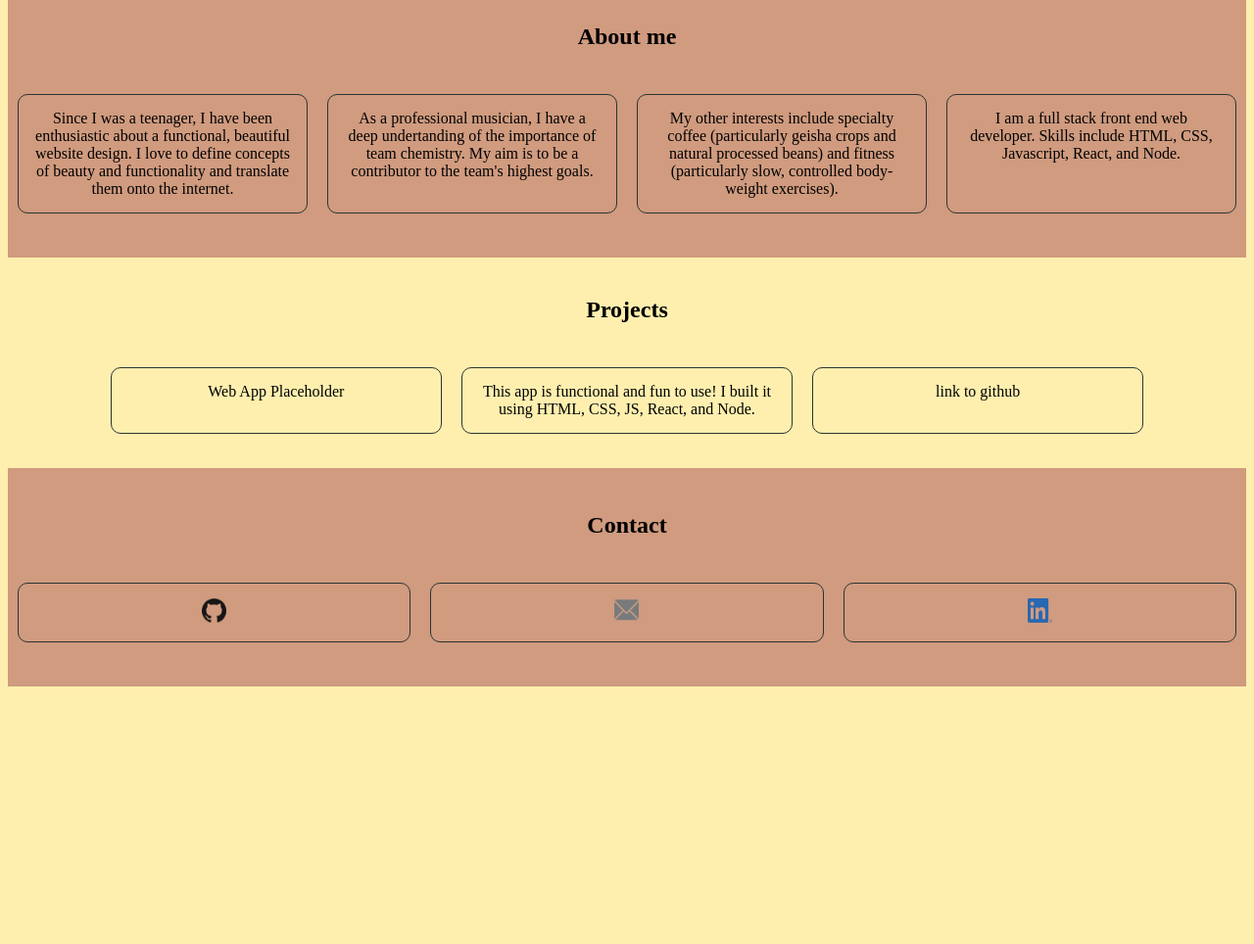
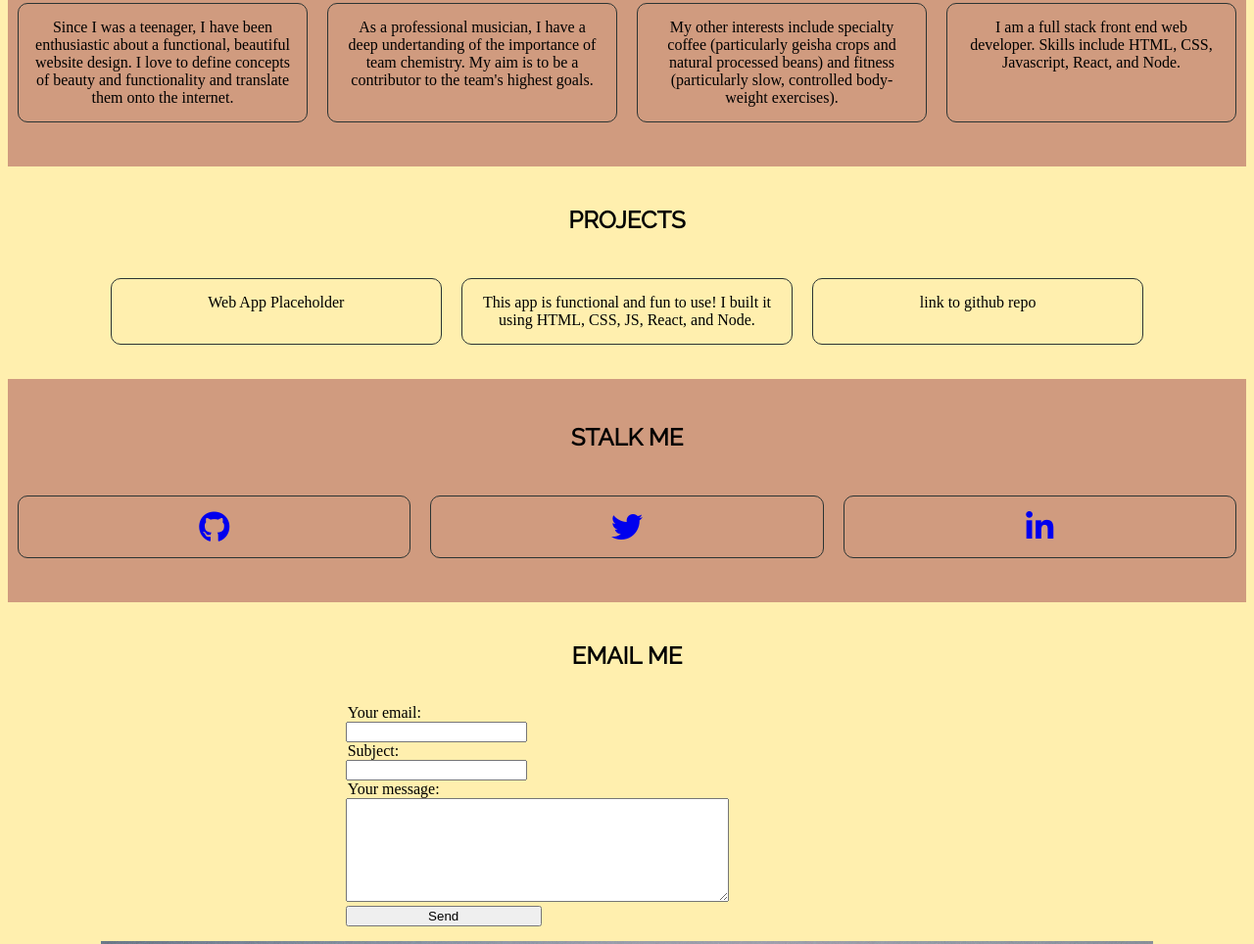
Before and after one commit to jonathanbutler7/html-portfolio, a plain HTML site: page index.html in a window 1280 px wide. Shown: the part 1119-2083 px from the top of the page at 98% size. Before the commit the page ends 1845 px from the top, so only its background shows below. Drawn offline with Linux system fonts and the light colour scheme.

Commit message:
Add existing file

```diff
--- a/index.html
+++ b/index.html
@@ -6,6 +6,8 @@
     <script src="script.js"></script>
     <meta name="viewport" content="width=device-width, initial-scale=1.0">
     <title>Jonathan Butler, web developer</title>
+    <script src="https://kit.fontawesome.com/9ac9818a9c.js" crossorigin="anonymous"></script>
+    <link href="https://fonts.googleapis.com/css2?family=Noto+Serif:wght@700&family=Raleway&display=swap" rel="stylesheet">
 </head>
 
 
@@ -13,7 +15,12 @@
 
     <!-- navbar with links to each part of the page -->
 
-    <header class="nav-container wrapper">
+    <header class="nav-container">
+
+        <div class="first-name">
+            <h1>Jonathan Butler</h1>
+        </div>
+
         <div class="nav">
             <span><a href="#intro">Intro</a></span>
             <span><a href="#about-me">About Me</a></span>
@@ -28,9 +35,7 @@
 
     <main>
 
-        <div class="first-name">
-            <h1>Jonathan _____ Butler</h1>
-        </div>
+
 
         <!-- image -->
         <div class="group wrapper">
@@ -39,10 +44,10 @@
 
         <div class="wrapper">
             <div class="intro-container">
-                <h2 id="intro">Intro</h2>
+                <h2 id="intro">INTRODUCTION</h2>
                 <div class="group">
                     <div class="item">My name is Jonathan Butler and I have spent my entire professional life until now as a classical cellists, performing concerts all over the world. I completed my doctorate of musical arts in April, writing my dissertation on new teaching methods for young cellists, harnessing their natural creative impulses.</div>
-                    <div class="item">I live in Los Angeles and perform regularly as a studio musician in the local film/TV studios.</div>
+                    <div class="item">I live in Los Angeles and perform regularly as a studio musician in the local film/TV studios. In my free time I love to get out into nature with my brother and sister and take photos on my iPhone SE. I took the photo above on a hike to Point Dume in Malibu.</div>
                     <div class="item">Working as a cello teacher was something I loved because every student brought me a unique set of problems each week, and it was my responsibility to be empathetic, ask the right questions, identify the cause of the student's problems and make sure they walked away with a personalized set of strategies to conquer their challenges that week.</div>
                 </div>
             </div>
@@ -52,7 +57,7 @@
         <!-- about me -->
 
         <div class="nonwrap-group">
-            <h2 id="about-me">About me</h2>
+            <h2 id="about-me">ABOUT ME</h2>
                 <div class="group">
                     <div class="item">Since I was a teenager, I have been enthusiastic about a functional, beautiful website design. I love to define concepts of beauty and functionality and translate them onto the internet.</div>
                     <div class="item">As a professional musician, I have a deep undertanding of the importance of team chemistry. My aim is to be a contributor to the team's highest goals.</div>
@@ -64,34 +69,60 @@
         <!-- projects -->
 
         <div class="wrapper">
-            <h2 id="projects">Projects</h2>
+            <h2 id="projects">PROJECTS</h2>
                 <div class="group">
                     <div class="item">Web App Placeholder</div>
                     <div class="item">This app is functional and fun to use! I built it using HTML, CSS, JS, React, and Node.</div>
-                    <div class="item">link to github</div>
+                    <div class="item">link to github repo</div>
                 </div>
         </div>
 
-        <!-- contact info -->
+        <!-- get in touch -->
 
         <div class="nonwrap-group">
-            <h2 id="contact">Contact</h2>
+            <h2 id="contact">STALK ME</h2>
                 <div class="group">
 
                     <div class="item">
-                        <a href="https://www.github.com/jonathanbutler7" target="blank"><img class="icon" src="images/GitHub-Mark-120px-plus.png" alt=""></a>
+                        <a href="https://www.github.com/jonathanbutler7" target="blank"><i class="fab fa-github fa-2x"></i></i></a>
                     </div>
 
                     <div class="item">
-                        <a href="mailto:jonathanbutler7@gmail.com?subject=Hello, Jonathan!" target="blank"><img src="images/pinpng.com-email-png-white-4471449.png" alt="" class="icon"></a>
+                        <a href="https://www.twitter.com/jonathanbutler7" target="blank"><i class="fab fa-twitter fa-2x"></i></a>
                     </div>
 
                     <div class="item">
-                        <a href="https://www.linkedin.com/jonathanbutler7" target="blank"><img src="images/LI-In-Bug.png" alt="" class="icon"></a>
+                        <a href="https://www.linkedin.com/jonathanbutler7" target="blank"><i class="icon fab fa-linkedin-in fa-2x"></i></a>
                     </div>
                 </div>
         </div>
 
+        <!-- EMAIL ME -->
+
+        <h2>EMAIL ME</h2>
+        <div class="form-container">
+            <form action="https://formspree.io/xrgypngv" method="POST" >
+                <label>
+                    <legend>Your email:</legend>
+                    <input type="text" name="_replyto">
+                </label>
+
+                <label for="">
+                    <legend>Subject:</legend>
+                    <input type="text">
+                </label>
+
+                <label>
+                    <legend>Your message:</legend>
+                    <textarea name="message" class="msg-box"></textarea>
+                </label>
+                <button type="submit">Send</button>
+            </form>
+        </div>
+
+        <div class="group wrapper">
+            <img src="images/latigo-sunset.JPG" alt="point-dume-pic">
+        </div>
 
     </main>
 
--- a/style.css
+++ b/style.css
@@ -5,13 +5,12 @@ body {
 .nav {
     text-align: center;
     padding: 15px;
-    background-color: #D09B7F;
 }
 
 span, li {
     color: #002BFF;
     text-decoration: underline;
-    font-family: arial;
+    font-family: 'Noto Serif', serif;
     font-size: 12px;
     padding: 15px;
 }
@@ -23,9 +22,17 @@ a:hover {
 
 h1, h2, h3, p {
     color: black;
+    font-family: 'Raleway', sans-serif;
     align-items: center;
     text-align: center;
     padding: 15px
+}
+
+h1 {
+    margin: 0;
+    padding: 5px;
+
+    font-family: 'Noto Serif', serif;
 }
 
 img {
@@ -48,7 +55,6 @@ img {
     margin-bottom: 25px;
     padding-bottom: 10px;
     padding-top: 10px;
-
 }
 
 #about-me > .group > .item {
@@ -62,7 +68,6 @@ img {
     flex: 1;
     text-align: center;
     border-radius: 10px;
-
 }
 
 .item-double {
@@ -73,11 +78,27 @@ img {
     text-align: center;
 }
 
-.icon {
-    height: 25px;
-    width: 25px;
+/* .form-container {
+    display: block;
+} */
 
+label {
+    margin-bottom: 15px;
+    width: 100%;
+    /* height: 160px; */
 }
+
+.msg-box {
+    width: 100%;
+    height: 100px;
+}
+
+button {
+    width: 200px;
+    margin: auto auto 15px auto;
+}
+
+/* DESKTOP STYLING */
 
 @media all and (min-width: 800px) {
     .wrapper {
@@ -89,9 +110,29 @@ img {
       flex-direction: row;
     }
 
-    .nav {
+    .nav-container {
         width: 100%;
-
+        display: flex;
+        justify-content: space-between;
     }
 
+    .form-container {
+        display: flex;
+        width: 85%;
+    }
+
+    form {
+        margin: auto;
+    }
+
+    span {
+        align-items: center;
+    }
+
+    #latigo {
+        margin: auto;
+    }
+
+
+
   }
```
Also changed, not shown: images/GitHub-Mark-120px-plus.png (deleted), images/LI-In-Bug.png (deleted), images/latigo-sunset.JPG (added), images/pinpng.com-email-png-white-4471449.png (deleted), 2 other files.
